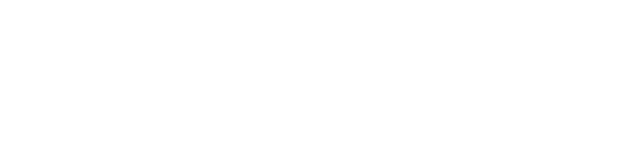
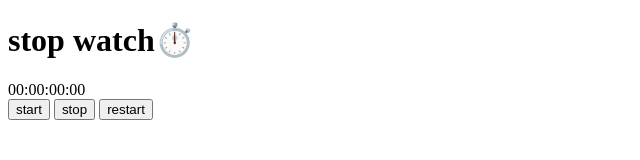
Before and after one commit to Vinay-webDev/js32-stop-watch, a plain HTML site: page index.html in a window 1280 px wide. Shown: the whole page, without its empty margins (0-640 px from the left). Drawn offline with Linux system fonts and the light colour scheme.

Commit message:
2. html⏱️

```diff
--- a/index.html
+++ b/index.html
@@ -7,7 +7,17 @@
     <link rel="stylesheet" href="css/style.css">
 </head>
 <body>
-
+    <h1 id="myH1">stop watch⏱️</h1>
+    <div id="container">
+        <div id="display">
+            00:00:00:00
+        </div>
+        <div id="controls">
+            <button id="start">start</button>
+            <button id="stop">stop</button>
+            <button id="restart">restart</button>
+        </div>
+    </div>
     <script src="js/script.js" ></script>
 </body>
 </html>
```
Also changed, not shown: ss/1 html/Screenshot 2024-06-16 225453.png (added).
